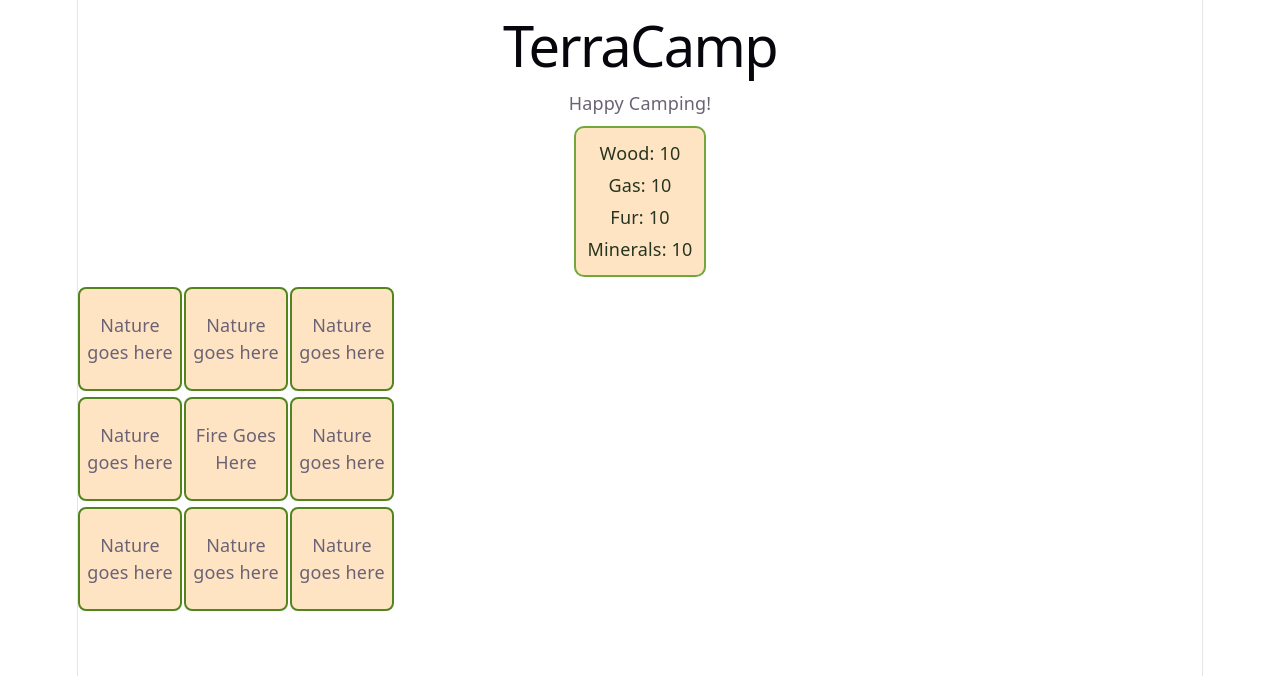
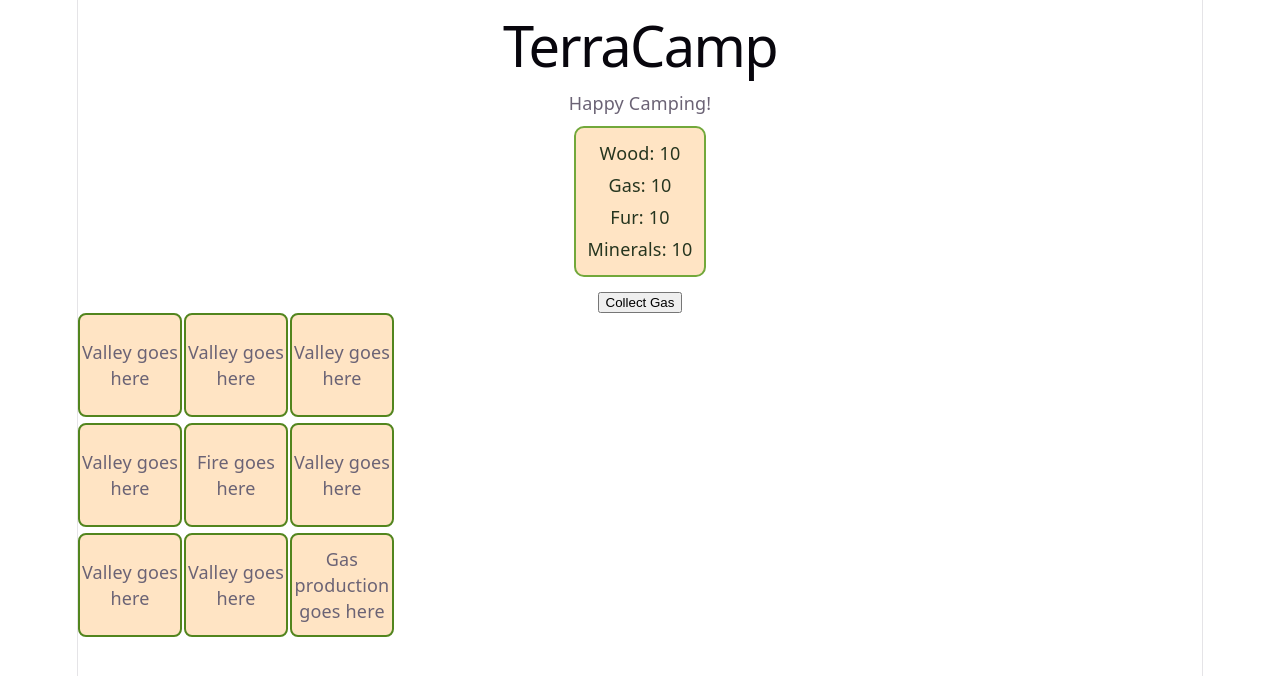
Before and after one commit to Scripting-Java/TerraCamp, a React (Vite) app: page / in a window 1280 px wide. Shown: the top 676 px of the page. Built offline with nearby package versions, Linux system fonts and the light colour scheme.

Commit message:
Random Tile Generation, and tile starting + tile types

```diff
--- a/src/App.tsx
+++ b/src/App.tsx
@@ -1,29 +1,25 @@
 import TopBar from './components/TopBar/TopBar'
 import ResBar from './components/ResBar/ResBar'
+import GameGrid from './components/GameGrid/GameGrid'
+import getStartingTiles from './utils/getStartingTiles'
 
+import { useState } from 'react'
 import './App.css'
 
 function App() {
-
+const [wood, setWood]=useState(10)
+const [gas, setGas]=useState(10)
+const [fur, setFur]=useState(10)
+const [minerals, setMinerals]=useState(10)
+const startingTiles = getStartingTiles()
 
   return (
     <section>
       <TopBar />
-      <ResBar wood={10} gas={10} fur={10} minerals={10}/>
+      <ResBar wood={wood} gas={gas} fur={fur} minerals={minerals}/>
+      <button onClick={()=> setGas(gas+1)}>Collect Gas</button>
       <section className='campfire'>
-        {Array.from({ length: 9 }, (_, index) => {
-          let tileContent = ''
-          if (index === 4) {
-            tileContent = 'Fire Goes Here'
-          } else {
-            tileContent = 'Nature goes here'
-          }
-          return (
-            <div className="tile" key={index}>
-              {tileContent}
-            </div>
-          )
-        })}
+      <GameGrid tiles={startingTiles}/>
       </section>
     </section>
   )
--- /dev/null
+++ b/src/components/GameGrid/GameGrid.tsx
@@ -0,0 +1,35 @@
+import './GameGrid.css'
+import type { Tile } from '../../types/game'
+
+interface GameGrid {
+    tiles: Tile[]
+}
+
+function GameGrid({ tiles }: GameGrid) {
+    return (
+        <section className='campfire'>
+            {tiles.map((tile) => {
+                let tileCont = ''
+                if (tile.type === 'campfire')
+                    tileCont = 'Fire goes here'
+                else if (tile.type === 'valley')
+                    tileCont = 'Valley goes here'
+                else if (tile.type === 'earth')
+                    tileCont = 'Gas production goes here'
+                else if (tile.type === 'gem')
+                    tileCont = 'Gem goes here'
+                else if (tile.type === 'minerals')
+                    tileCont = 'Mineral goes here'
+                else if (tile.type === 'obelisk')
+                    tileCont = 'obelisk goes here'
+
+                return (
+                    <div className='tile' key={tile.id}>
+                        {tileCont}
+                    </div>
+                )
+            })}
+        </section>
+    )
+}
+export default GameGrid
--- /dev/null
+++ b/src/types/game.ts
@@ -0,0 +1,6 @@
+export type Tiles = 'campfire'| 'valley'| 'earth'| 'minerals'| 'obelisk'| 'gem'
+
+export interface Tile{
+    id: number,
+    type: Tiles
+}
--- /dev/null
+++ b/src/utils/getStartingTiles.ts
@@ -0,0 +1,29 @@
+import type { Tile } from "../types/game"
+function getStartingTiles(): Tile[]{
+    const tiles: Tile[] = []
+    let earthGiven: boolean = false;
+    let numEarthGiven: number = 0;
+    for(let i =0; i<9;i++){
+        let tileType: Tile['type']
+        if(i===4)
+            tileType = 'campfire'
+        else{
+            let num = Math.random()
+            if(num<0.8)
+                tileType = 'valley'
+            else if(numEarthGiven>=2)
+                tileType='valley'
+            else{
+                tileType = 'earth'
+                earthGiven = true
+                numEarthGiven++
+            }
+        }
+        if(i==8 && !earthGiven){
+            tileType = 'earth'
+        }
+        tiles.push({id:i, type: tileType})
+    }
+    return tiles
+}
+export default getStartingTiles
```
Also changed, not shown: planning/planning.md (+1 -1 lines), src/components/GameGrid/GameGrid.css (added).
